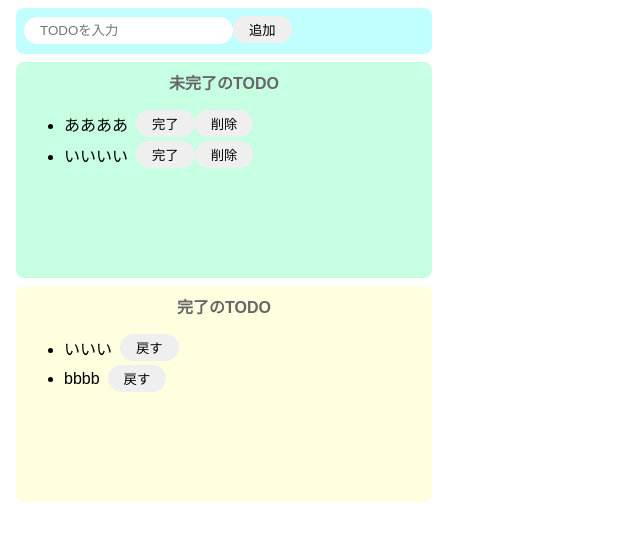
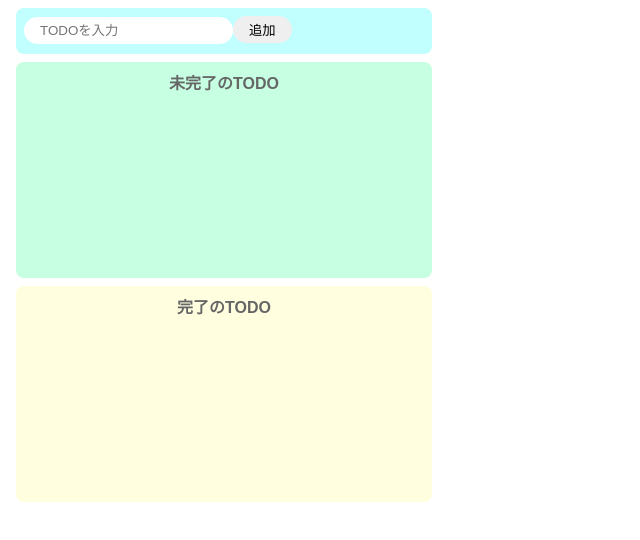
Before and after one commit to LibertyReman/todo-react, a React (Create React App) app: page / in a window 1280 px wide. Shown: the top 540 px of the page, without its empty margins (0-640 px from the left). Built offline with nearby package versions, Linux system fonts and the light colour scheme.

Commit message:
タスク戻す機能の追加

```diff
--- a/src/App.jsx
+++ b/src/App.jsx
@@ -3,11 +3,8 @@ import "./styles.css";
 
 export const App = () => {
   const [todoText, setTodoText] = useState("");
-  const [incompleteTodos, setIncompleteTodos] = useState([
-    "ああああ",
-    "いいいい"
-  ]);
-  const [completeTodos, setCompleteTodos] = useState(["いいい", "bbbb"]);
+  const [incompleteTodos, setIncompleteTodos] = useState([]);
+  const [completeTodos, setCompleteTodos] = useState([]);
 
   const onChangeTodoText = (event) => setTodoText(event.target.value);
 
@@ -40,6 +37,15 @@ export const App = () => {
     setCompleteTodos(newCompleteTodos);
   };
 
+  const onClickBack = (index) => {
+    const newCompleteTodos = [...completeTodos];
+    newCompleteTodos.splice(index, 1);
+
+    const newIncompleteTodos = [...incompleteTodos, completeTodos[index]];
+    setCompleteTodos(newCompleteTodos);
+    setIncompleteTodos(newIncompleteTodos);
+  };
+
   return (
     <>
       <div className="input-area">
@@ -70,11 +76,11 @@ export const App = () => {
         <p className="title">完了のTODO</p>
         <ul>
           {/* ループ処理 */}
-          {completeTodos.map((todo) => {
+          {completeTodos.map((todo, index) => {
             return (
               <div key={todo} className="list-row">
                 <li>{todo}</li>
-                <button>戻す</button>
+                <button onClick={() => onClickBack(index)}>戻す</button>
               </div>
             );
           })}
```
